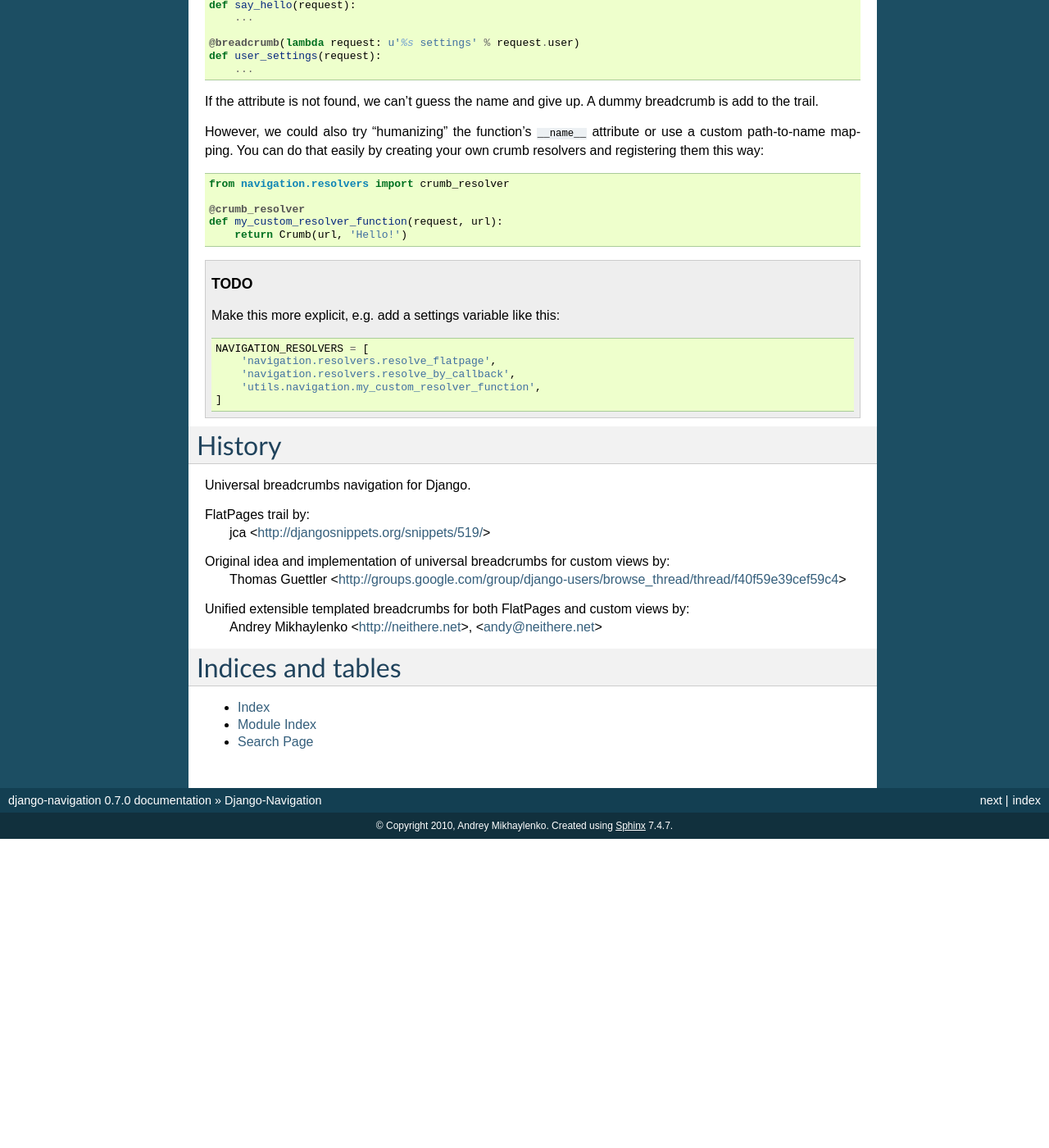
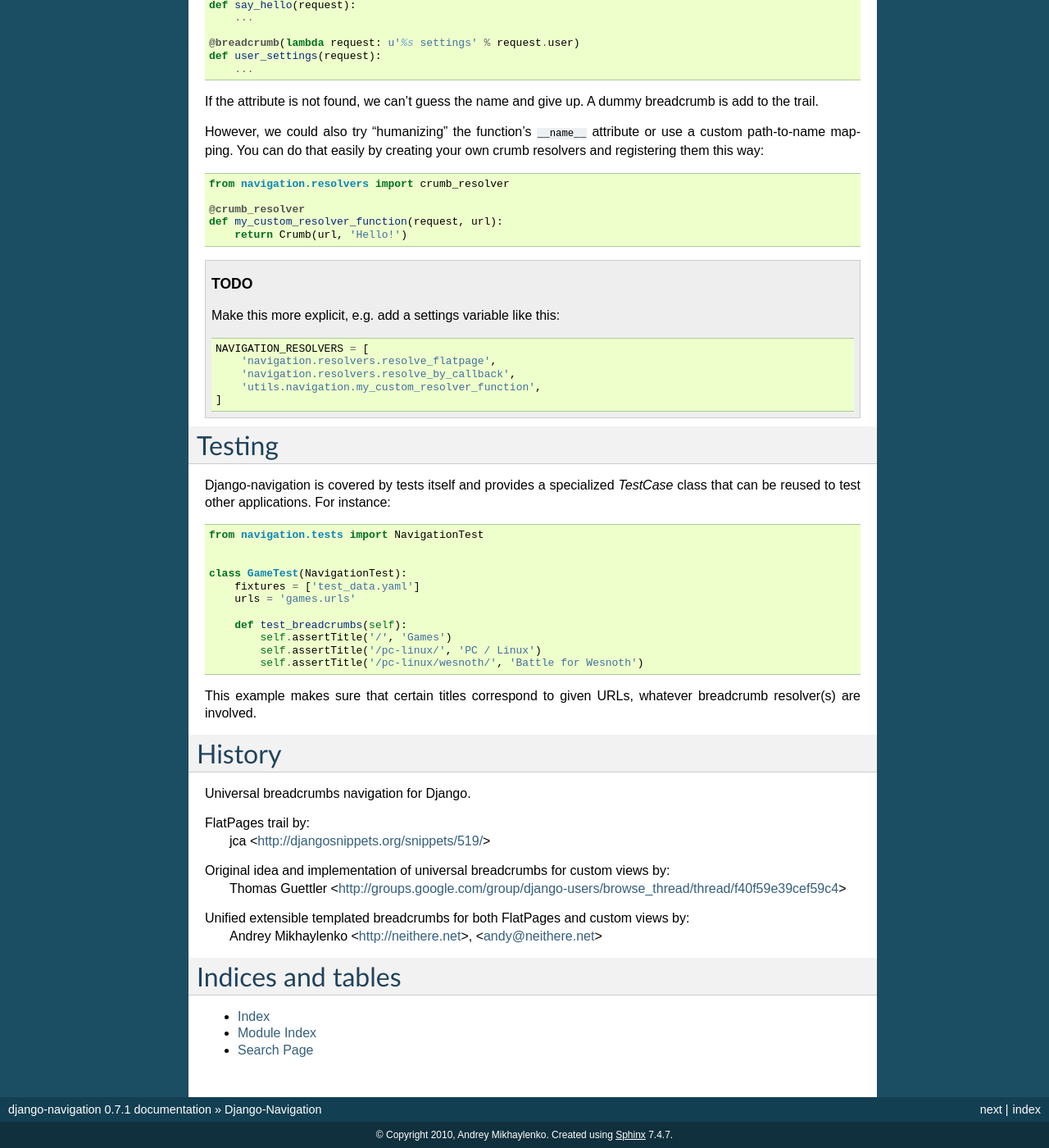
Before and after one commit to neithere/django-navigation, a Sphinx documentation site: the page built from docs/index.rst, in a window 1280 px wide and 1400 px high, scrolled down 1277 px. Shown: the whole window at 82% size. Built offline with Sphinx 7.4.7, drawn with Linux system fonts in a browser that asks for light colours; before the commit the page ends 2300 px from its top, so only the background shows below that; some of the changed text lies outside the part shown.

Commit message:
Renamed basic test case class and method for external reusing, added a note in docs.

```diff
--- a/_version.py
+++ b/_version.py
@@ -4,4 +4,4 @@
 # tests coverage, b) sphinx and setup.py properly import the version from a
 # single place so that I don't have to edit it always here and there.
 
-version = '0.7.0'
+version = '0.7.1'
--- a/docs/index.rst
+++ b/docs/index.rst
@@ -106,6 +106,27 @@ own crumb resolvers and registering them this way::
             'utils.navigation.my_custom_resolver_function',
         ]
 
+Testing
+=======
+
+Django-navigation is covered by tests itself and provides a specialized
+`TestCase` class that can be reused to test other applications. For instance::
+
+    from navigation.tests import NavigationTest
+
+
+    class GameTest(NavigationTest):
+        fixtures = ['test_data.yaml']
+        urls = 'games.urls'
+
+        def test_breadcrumbs(self):
+            self.assertTitle('/', 'Games')
+            self.assertTitle('/pc-linux/', 'PC / Linux')
+            self.assertTitle('/pc-linux/wesnoth/', 'Battle for Wesnoth')
+
+This example makes sure that certain titles correspond to given URLs, whatever
+breadcrumb resolver(s) are involved.
+
 History
 =======
 
```
Also changed, not shown: other parts of docs/index.rst (+1 -1 lines), 1 other file.
